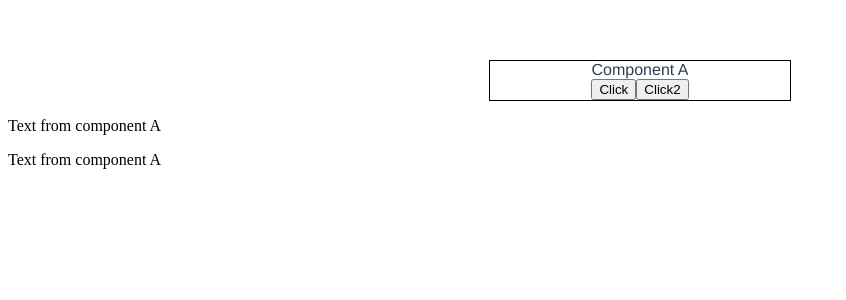
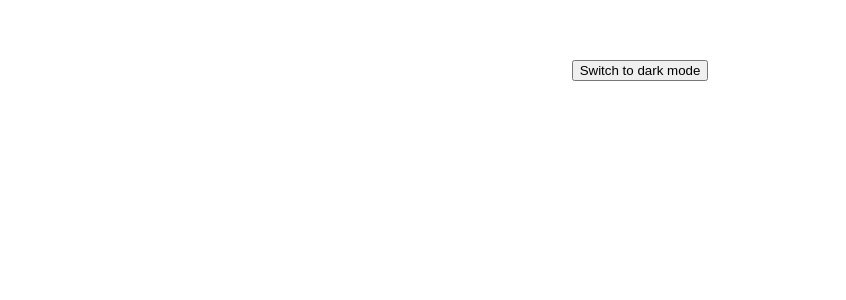
Before and after one commit to shuvo-sutradhar/vue-3, a Vue app: page / in a window 1280 px wide. Shown: the top 300 px of the page, without its empty margins (0-846 px from the left). Built offline with nearby package versions, Linux system fonts and the light colour scheme.

Commit message:
1st commit of dependency-inject

```diff
--- a/package.json
+++ b/package.json
@@ -32,7 +32,9 @@
     "parserOptions": {
       "parser": "babel-eslint"
     },
-    "rules": {}
+    "rules": {
+      "no-mixed-spaces-and-tabs": 0
+    }
   },
   "browserslist": [
     "> 1%",
--- a/src/App.vue
+++ b/src/App.vue
@@ -1,16 +1,19 @@
 <template>
-  <ComponentA msg="Welcome to Your Vue.js App"/>
+  <SettingsProvider>
+    <ThemeButton />
+  </SettingsProvider>
 </template>
 
 <script>
-import ComponentA from './components/ComponentA.vue'
 
-export default {
-  name: 'App',
-  components: {
-    ComponentA
+  import SettingsProvider from './SettingsProvider.vue'
+  import ThemeButton from './ThemeButton.vue'
+
+  export default {
+    name: 'App',
+    components: { SettingsProvider, ThemeButton }
   }
-}
+
 </script>
 
 <style>
--- /dev/null
+++ b/src/SettingsProvider.vue
@@ -0,0 +1,35 @@
+<template>
+	<ThemeButton />
+</template>
+
+
+<script>
+	import {  provide, reactive, watch } from 'vue'
+	import ThemeButton from './ThemeButton.vue'
+
+	export default {
+		//"no-mixed-spaces-and-tabs": 0,
+		components: {
+		    ThemeButton
+		  },
+		setup() {
+
+
+			const settings = reactive({
+				theme: 'light'
+			})
+
+			//The provide API is a function we use to define the data we want to be passed down to a child component.
+			provide('settings', settings);
+
+			watch(settings, settings => {
+				console.log(`SettingsProvider: theme has been switched to ${settings.theme} mode.`)
+			})
+
+		}
+	}
+</script>
+
+<style scoped>
+
+</style>
--- /dev/null
+++ b/src/ThemeButton.vue
@@ -0,0 +1,35 @@
+
+
+<template>
+	<button :class="{ 'dark-mode' : settings.theme === 'dark' }" @click="toggleMode">
+		Switch to {{ oppsiteTheme }} mode
+	</button>
+</template>
+
+
+<script>
+
+	import { inject, computed } from 'vue'
+	export default {
+		setup() {
+			const settings = inject('settings')
+
+			const oppsiteTheme = computed(() =>
+				settings.theme === 'dark' ? 'light' : 'dark'
+			)
+
+			const toggleMode = () => {
+				settings.theme = oppsiteTheme.value
+			}
+			return { settings, oppsiteTheme, toggleMode }
+		}
+	}
+</script>
+
+
+<style scoped>
+.dark-mode {
+	color: white;
+	background-color: black;
+}
+</style>
--- a/src/components/ComponentA.vue
+++ /dev/null
@@ -1,42 +0,0 @@
-<template>
-	<div class="card text-center">
-		Component A
-		<br>
-
-		<button type="text" @click="toggle = !toggle">Click</button>
-		<teleport to="#endofbody" :disabled="toggle">
-
-			<p>Text from component A</p>
-
-		</teleport>
-
-		<button type="text" @click="toggle2 = !toggle2">Click2</button>
-		<teleport to="#endofbody" :disabled="toggle2">
-
-			<p>Text from component A</p>
-
-		</teleport>
-	</div>
-</template>
-
-<script>
-
-import { ref } from 'vue'
-export default {
-	setup() {
-		return { toggle: ref(false), toggle2: ref(false) }
-	}
-}
-
-</script>
-
-<style type="text/css">
-
-.card{
-	border: 1px solid #000;
-	width: 300px;
-	margin: auto;
-	overflow: hidden;
-}
-
-</style>
```
Also changed, not shown: src/components/HelloWorld.vue (deleted, +0 -33 lines).
